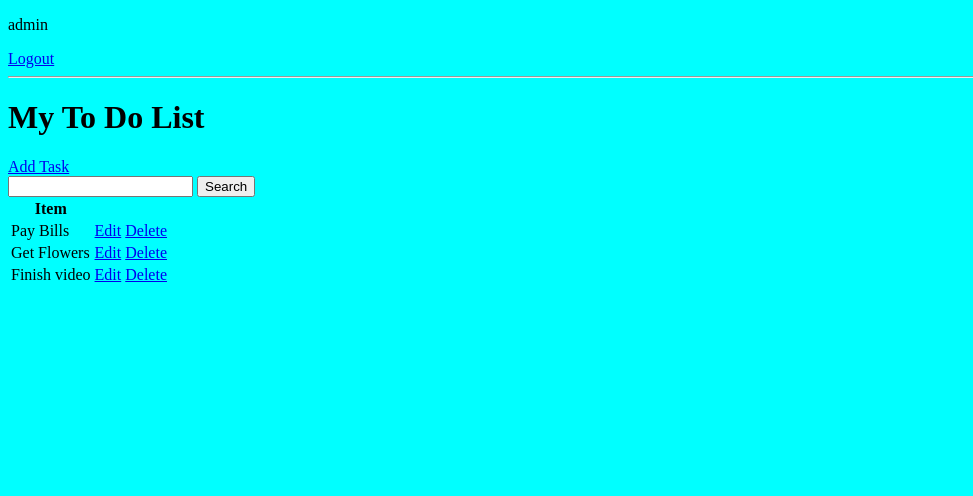
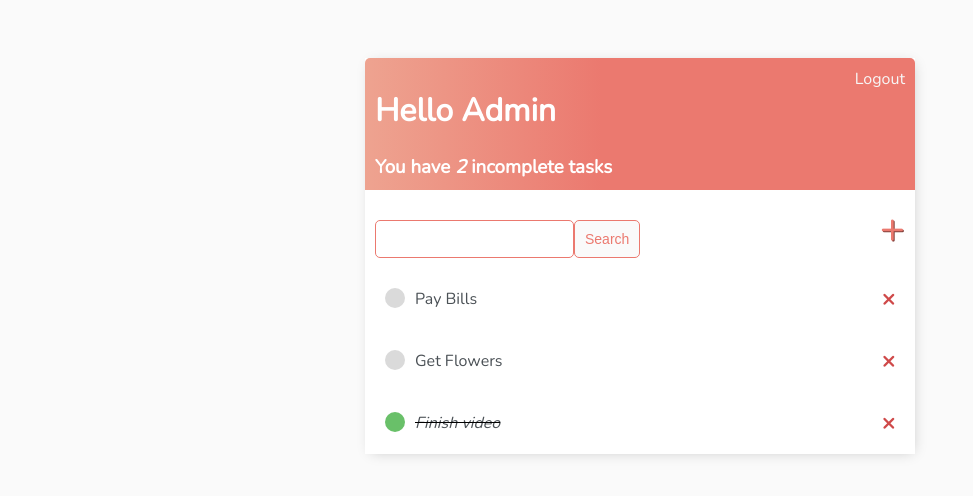
Before and after one commit to Code-Institute-Submissions/DublinSwords-TODO_LIST_NovREsub, a Django app: page / in a window 1280 px wide. Shown: the top 496 px of the page, without its empty margins (0-973 px from the left). Run offline with Django 4.2, Linux system fonts and the light colour scheme; a user stored in the database is signed in; data comes from the database, SQL or seed files in the repository; both versions use the stored data as it was after the commit.

Commit message:
styled register, login, delete, task, forms

```diff
--- a/base/templates/base/main.html
+++ b/base/templates/base/main.html
@@ -7,9 +7,128 @@
     <meta name="Description" content="Enter your description here"/>
     <meta name="viewport" content="width=device-width, initial-scale=1.0">
 
+    <link rel="preconnect" href="https://fonts.googleapis.com">
+    <link rel="preconnect" href="https://fonts.gstatic.com" crossorigin>
+    <link href="https://fonts.googleapis.com/css2?family=Nunito:wght@200&family=Roboto:wght@400;700&display=swap" rel="stylesheet">
+
     <style>
         body{
-            background-color: aqua;
+            background-color: #fafafa;
+            font-family: 'Nunito', sans-serif;
+            padding-top: 50px;
+        }
+
+        h1,
+        h2,
+        h3,
+        h4,
+        h5,
+        h6,
+            {
+             font-family: 'Raleway', sans-serif;
+        }
+
+        a,
+        p {
+          color: #4b5156
+        }
+
+        .container{
+          max-width: 550px;
+          margin: auto;
+          background-color: #fff;
+          -webkit-box-shadow: 2px 2px 13px -4px rgba(0, 0, 0, 0.21);
+          box-shadow: 2px 2px 13px -4px rgba(0, 0, 0, 0.21);
+        }
+
+        .header-bar {
+          display: flex;
+          justify-content: space-between;
+          color: #fff;
+          padding: 10px;
+          border-radius: 5px 5px 0 0;
+          background: linear-gradient(90deg, #eea390 0%, #eb796f 43%, #eb796f 100%);
+        }
+
+        .header-bar a {
+          color: rgb(247, 247, 247);
+          text-decoration: none;
+        }
+
+        .task-wrapper {
+          display: flex;
+          align-items: center;
+          justify-content: space-between;
+          padding: 20px;
+          background-color: #fff;
+          border-top: 1px solid rgb(226. 226, 226);
+        }
+
+        .task-title {
+          display: flex;
+        }
+        .task-title a {
+          text-decoration: none;
+          color: #4b5156;
+          margin-left: 10px;
+        }
+        .task-complete-icon {
+          height: 20px;
+          width: 20px;
+          background-color: rgb(105, 192, 105);
+          border-radius: 50%;
+        }
+        .task-incomplete-icon {
+          height: 20px;
+          width: 20px;
+          background-color: rgb(218, 218, 218);
+          border-radius: 50%;
+        }
+        .delete-link {
+          text-decoration: none;
+          font-weight: 900;
+          color: #cf4949;
+          font-size: 22px;
+          line-height: 0;
+        }
+        #search-add-wrapper {
+          display: flex;
+          justify-content: space-between;
+          align-items: center;
+          padding: 10px;
+        }
+        #add-link {
+          color: #eb796f;
+          text-decoration: none;
+          font-size: 42px;
+          text-shadow: 1px 1px #81413b;
+        }
+
+        input[type=text],
+        input[type=password],
+        textarea {
+          border: 1px solid #eb796f;
+          border-radius: 5px;
+          padding: 10px;
+          width: 90%;
+        }
+
+        label {
+          padding-top: 10px !important;
+          display: block;
+        }
+        .button {
+          border: 1px solid #eb796f;
+          background-color: #fafafa;
+          color: #eb796f;
+          padding: 10px;
+          font-size: 14px;
+          border-radius: 5px;
+          cursor: pointer;
+          text-decoration: none;
+        }
+        .card-body {
+          padding: 20px;
         }
     </style>
   </head>
--- a/base/templates/base/task_list.html
+++ b/base/templates/base/task_list.html
@@ -1,36 +1,50 @@
 {% extends 'base/main.html' %}
 {% block content %}
-{% if request.user.is_authenticated %}
-<p>{{request.user}}</p>
-<a href="{% url 'logout' %}">Logout</a>
-{% else %}
-<a href="{% url 'login' %}">Login</a>
-{% endif %}
 
-<hr>
-<h1>My To Do List {{color}}</h1>
 
-<a href="{% url 'task-create' %}">Add Task</a>
+<div class="header-bar">
+      <div>
+          <h1>Hello {{request.user|title}}</h1>
+          <h3 style="margin:0">You have <i>{{count}}</i> incomplete task{{ count|pluralize:"s" }}</h3>
+      </div>
+      {% if request.user.is_authenticated %}
+      <a href="{% url 'logout' %}">Logout</a>
+      {% else %}
+      <a href="{% url 'login' %}">Login</a>
+      {% endif %}
 
-<form method="GET">
-    <input type='text' name='search-area' value="{{search_input}}">
-    <input type="submit" value='Search'>
-</form>
+</div>
 
-<table>
-    <tr>
-        <th>Item</th>
-        <th></th>
-        <th></th>
-    </tr>
+<div id="search-add-wrapper">
+    <form method="GET" style="margin-top: 20px; display: flex;">
+        <input type='text' name='search-area' value="{{search_input}}">
+        <input class="button" type="submit" value='Search'>
+    </form>
+    <a id="add-link"href="{% url 'task-create' %}">&#x2b;</a>
+</div>
+
+
+<div class="task-item-wrapper">
     {% for task in tasks %}
-    <tr>
-        <td>{{task.title}}</td>
-        <td><a href="{% url 'task-update' task.id %}">Edit</a></td>
-        <td><a href="{% url 'task-delete' task.id %}">Delete</a></td>
-    </tr>
+       <div class="task-wrapper">
+            {% if task.complete %}
+            <div class="task-title">
+                <div class="task-complete-icon"></div>
+                <i><s><a href="{% url 'task-update' task.id %}">{{task}}</a></s></i>
+            </div>
+            <a class="delete-link" href="{% url 'task-delete' task.id %}">&#215;</a>
+            {% else %}
+            <div class="task-title">
+                <div class="task-incomplete-icon"></div>
+                <a href="{% url 'task-update' task.id %}">{{task}}</a>
+            </div>
+            <a class="delete-link" href="{% url 'task-delete' task.id %}">&#215;</a>
+            {% endif %}
+       </div>
+
     {% empty %}
     <h3>No items in list</h3>
     {% endfor %}
-</table>
+</div>
+
 {% endblock content %}
```
Also changed, not shown: base/templates/base/login.html (+15 -7 lines), base/templates/base/register.html (+21 -7 lines), base/templates/base/task_confirm_delete.html (+16 -6 lines), base/templates/base/task_form.html (+16 -7 lines), db.sqlite3.
